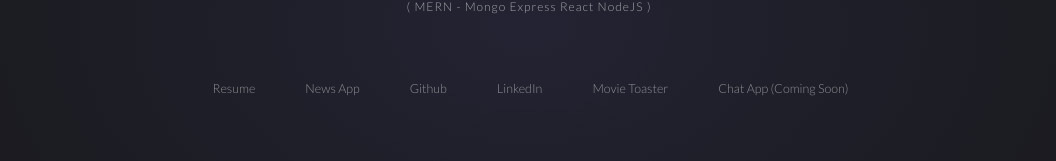
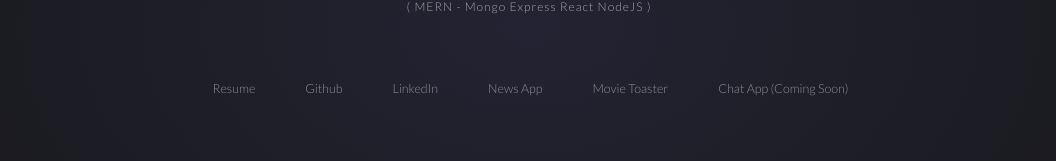
Before and after one commit to PLP0912/Portfolio, a React (Create React App) app: page / in a window 1280 px wide. Shown: the part 375-536 px from the top of the page, without its empty margins (111-1167 px from the left). Built offline with nearby package versions, Linux system fonts and the light colour scheme; a web font is replaced by a local one.

Commit message:
minor changes

```diff
--- a/src/Apps/Portfolio/Portfolio.js
+++ b/src/Apps/Portfolio/Portfolio.js
@@ -24,9 +24,9 @@ const Portfolio = () => {
     <h2>FullStack Software Developer <br/><br/>( MERN - Mongo Express React NodeJS )</h2>
     <nav>
       <Link target="_blank" to={MyResume}>Resume</Link>
-      <Link target="_blank" to={"https://the-daily-planet.netlify.app"}>News App</Link>
       <Link target="_blank" to={'https://github.com/oshinpojta'}>Github</Link>
       <Link target="_blank" to={'https://www.linkedin.com/in/oshin-pojta/'}>LinkedIn</Link>
+      <Link target="_blank" to={"https://the-daily-planet.netlify.app"}>News App</Link>
       <Link target="_blank" to={"https://movie-toaster.netlify.app"}>Movie Toaster</Link>
       <Link to={"/"}>Chat App (Coming Soon)</Link>
       {/* <Link target="_blank" to={"/"}>Chat App (Coming Soon)</Link>
```
